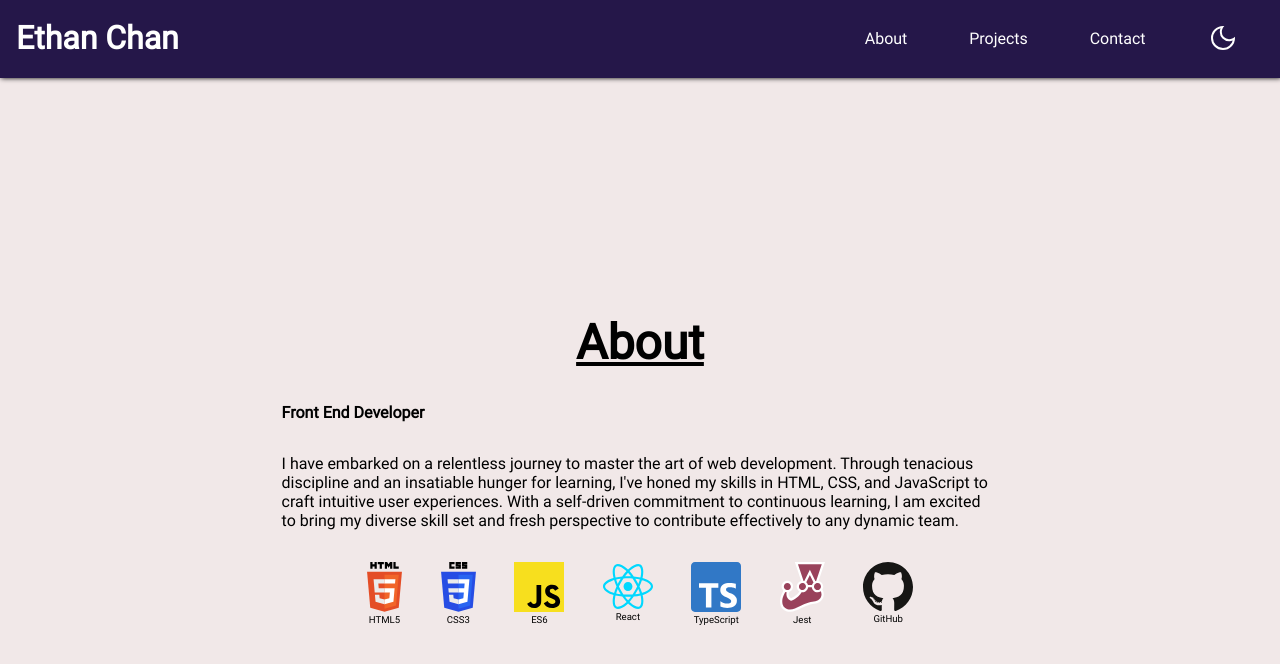
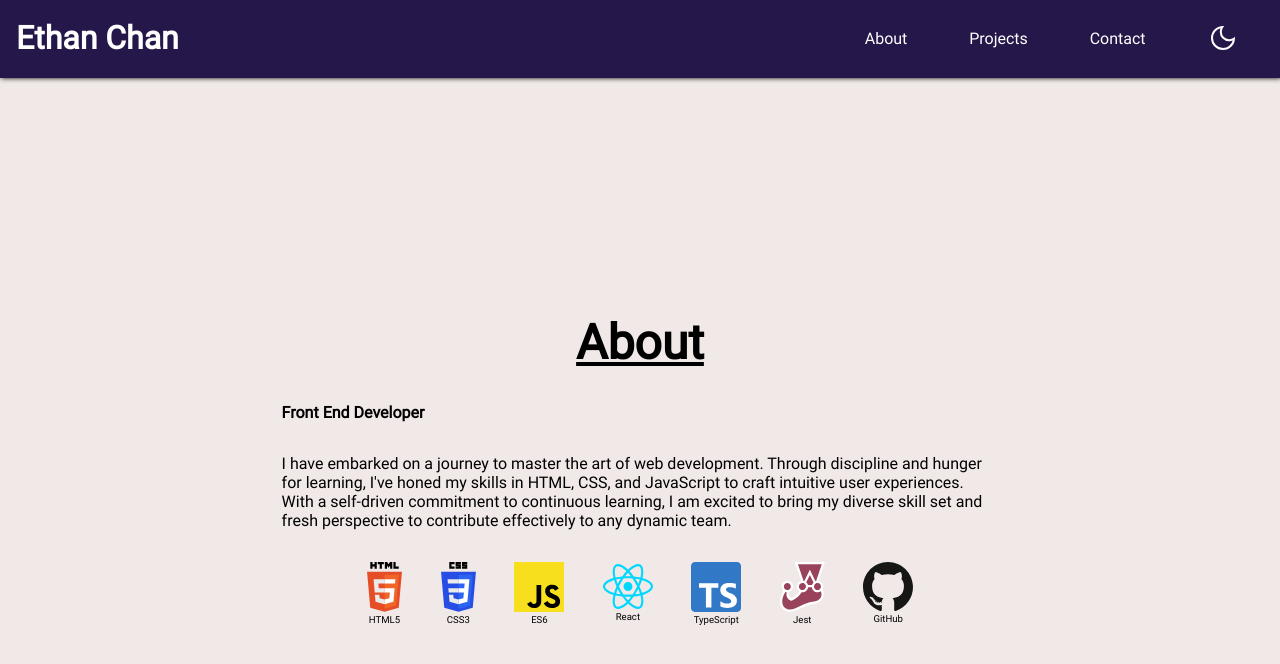
Before and after one commit to Stalloyde/personal-portfolio, a React (Create React App) app: page / in a window 1280 px wide. Shown: the part 11-675 px from the top of the page. Built offline with nearby package versions, Linux system fonts and the light colour scheme; the HTML template or start-up script is replaced by a standard one.

Commit message:
Update About

```diff
--- a/src/App.js
+++ b/src/App.js
@@ -168,8 +168,8 @@ const About = ({ mode }) => {
         <strong> Front End Developer </strong>
       </p>
       <p>
-        I have embarked on a relentless journey to master the art of web
-        development. Through tenacious discipline and an insatiable hunger for
+        I have embarked on a journey to master the art of web
+        development. Through discipline and hunger for
         learning, I've honed my skills in HTML, CSS, and JavaScript to craft
         intuitive user experiences. With a self-driven commitment to continuous
         learning, I am excited to bring my diverse skill set and fresh
```
